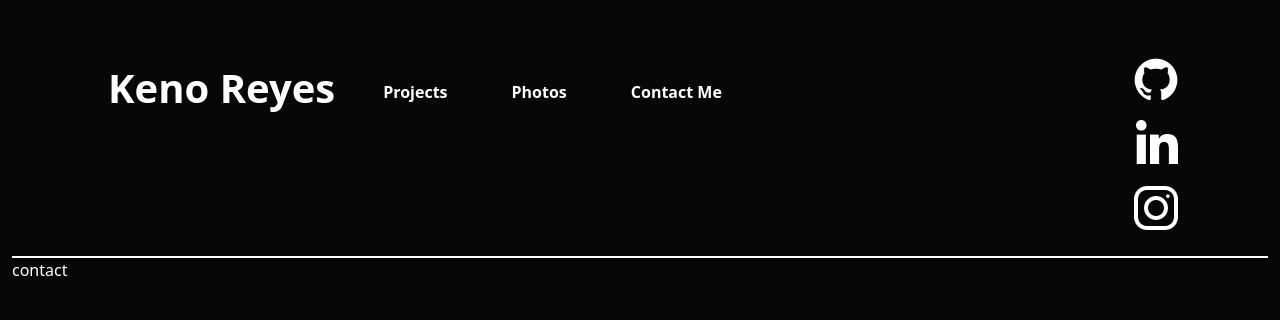
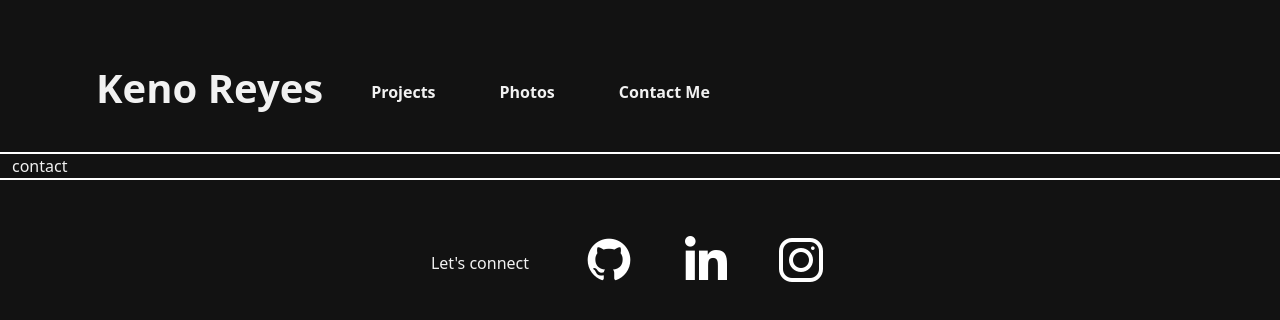
Before and after one commit to kenoreyes238/KenoReyes-Portfolio, a React (Vite) app: page /contact in a window 1280 px wide. Shown: the top 320 px of the page. Built offline with nearby package versions, Linux system fonts and the light colour scheme.

Commit message:
design changes and added footer

```diff
--- a/src/App.css
+++ b/src/App.css
@@ -1,9 +1,9 @@
 .body-bg {
-  background-color: #080708;
+  background-color: #121212;
 }
 
 body {
-  color: white;
+  color: rgb(241, 241, 241);
 }
 
 nav {
@@ -14,7 +14,7 @@ nav {
   justify-content: space-between;
   padding: 3rem 5rem 1rem 5rem;
   border-bottom: 2px solid white;
-  background-color: #080708;
+  background-color: #121212;
 
 
   .mainNav {
@@ -58,11 +58,29 @@ nav {
   }
 }
 
+.footer {
+  display: flex;
+  flex-direction: row;
+  justify-content: center;
+  align-items: center;
+  border-top: 2px solid white;
+  padding: 2rem;
+
+  h1 {
+    padding-top: 0.5rem;
+    padding-right: 2rem;
+  }
+
+  a {
+    margin: 1rem;
+  }
+}
+
 .landingPage {
   margin-bottom: 5rem;
 
   .landing {
-    padding-left: 12rem;
+    padding-left: 18rem;
 
     .landingMe {
       width: 50ch;
--- a/src/App.jsx
+++ b/src/App.jsx
@@ -1,5 +1,6 @@
 import './App.css';
-// import Navbar from './components/Navbar';
+import Navbar from './components/Navbar';
+import Footer from "./components/Footer"
 import Landing from './pages/Landing';
 import Projects from './pages/Projects';
 import Photos from './pages/Photos'
@@ -13,12 +14,14 @@ export default function App() {
     return (
         <Router>
             {/* <AnimatedRoutes /> */}
-            <Routes location={location} key={location.pathname}>
-            <Route path="/" element={<Landing />} />
-            <Route path="/projects" element={<Projects />} />
-            <Route path="/photos" element={<Photos />} />
-            <Route path="/contact" element={<Contact />} />
+            <Navbar />
+                <Routes location={location} key={location.pathname}>
+                <Route path="/" element={<Landing />} />
+                <Route path="/projects" element={<Projects />} />
+                <Route path="/photos" element={<Photos />} />
+                <Route path="/contact" element={<Contact />} />
          </Routes>
+         <Footer />
         </Router>
     );
 }
--- /dev/null
+++ b/src/components/Footer.jsx
@@ -0,0 +1,17 @@
+export default function Footer() {
+  return (
+    <div className="footer">
+      <h1>Let's connect</h1>
+      <a href='https://github.com/kenoreyes238'>
+        <img src='gitHub.png' alt='github logo' className="icons"/>
+      </a>
+      <a href='www.linkedin.com/in/keno-reyes-3b5a47265'>
+        <img src='linkedin.png' alt='linkedin logo' className="icons"/>
+      </a>
+      <a href='https://www.instagram.com/kxnor.dev?utm_source=ig_web_button_share_sheet&igsh=ZDNlZDc0MzIxNw=='>
+        <img src='instagram.png' alt='insta logo' className="icons"/>
+      </a>
+    </div>
+
+  )
+}
--- a/src/components/Navbar.jsx
+++ b/src/components/Navbar.jsx
@@ -14,17 +14,6 @@ export default function Navbar() {
                     <li onClick={() => navigate("/contact")}>Contact Me</li>
                 </ul>
             </div>
-            <div className="pfLinks">
-                <a href='https://github.com/kenoreyes238'>
-                    <img src='gitHub.png' alt='github logo' className="icons"/>
-                </a>
-                <a href='www.linkedin.com/in/keno-reyes-3b5a47265'>
-                    <img src='linkedin.png' alt='linkedin logo' className="icons"/>
-                </a>
-                <a href='https://www.instagram.com/kxnor.dev?utm_source=ig_web_button_share_sheet&igsh=ZDNlZDc0MzIxNw=='>
-                    <img src='instagram.png' alt='insta logo' className="icons"/>
-                </a>
-            </div>
         </nav>
     )
 }
--- a/src/pages/Contact.jsx
+++ b/src/pages/Contact.jsx
@@ -1,4 +1,3 @@
-import Navbar from '../components/Navbar'
 import Container from "react-bootstrap/Container"
 import Row from "react-bootstrap/Row"
 import Col from "react-bootstrap/Col"
@@ -6,7 +5,6 @@ import Col from "react-bootstrap/Col"
 export default function Contact() {
     return (
         <Container fluid>
-            <Navbar />
             contact
         </Container>
     )
--- a/src/pages/Landing.jsx
+++ b/src/pages/Landing.jsx
@@ -1,4 +1,3 @@
-import Navbar from '../components/Navbar'
 import { useNavigate } from "react-router-dom"
 import Button from "react-bootstrap/Button"
 import Container from "react-bootstrap/Container"
@@ -16,16 +15,15 @@ export default function Landing() {
 
     return (
         <Container fluid className="landingPage">
-            <Navbar />
             <Row className="landing">
-                <Col lg={5}>
+                <Col lg={4}>
                     <div className="landingMe">
                         <h1>Frontend Developer & Photographer</h1>
                         <h4>A web developer and photographer in the Sacramento Area. Currently an intern at Bay Valley Tech</h4>
                         <Button onClick={() => navigate("/projects")} variant="outline-light">Click to view my projects &gt;</Button>
                     </div>
                 </Col>
-                <Col lg={6} className="pic">
+                <Col lg={5} className="pic">
                     <img src="IMG_0056.JPG" alt="photograph"/>
                     {/* <SwipeCarousel /> */}
                 </Col>
--- a/src/pages/Photos.jsx
+++ b/src/pages/Photos.jsx
@@ -1,4 +1,3 @@
-import Navbar from "../components/Navbar"
 import Container from "react-bootstrap/Container"
 import Row from "react-bootstrap/Row"
 import Col from "react-bootstrap/Col"
@@ -7,7 +6,6 @@ import Image from "react-bootstrap/Image"
 export default function Photos() {
     return (
         <Container fluid className="photos">
-            <Navbar />
             {/* <div className="picSection">
                 <h1>Photos</h1>
                 <h2>WORK IN PROGRESS</h2>
--- a/src/pages/Projects.jsx
+++ b/src/pages/Projects.jsx
@@ -1,4 +1,3 @@
-import Navbar from '../components/Navbar'
 import Container from "react-bootstrap/Container"
 import Row from "react-bootstrap/Row"
 import Col from "react-bootstrap/Col"
@@ -28,7 +27,6 @@ export default function Projects() {
 
     return (
         <Container fluid className="projects">
-            <Navbar />
             <Row className="projectHead">
                 <h1>Projects</h1>
             </Row>
```
